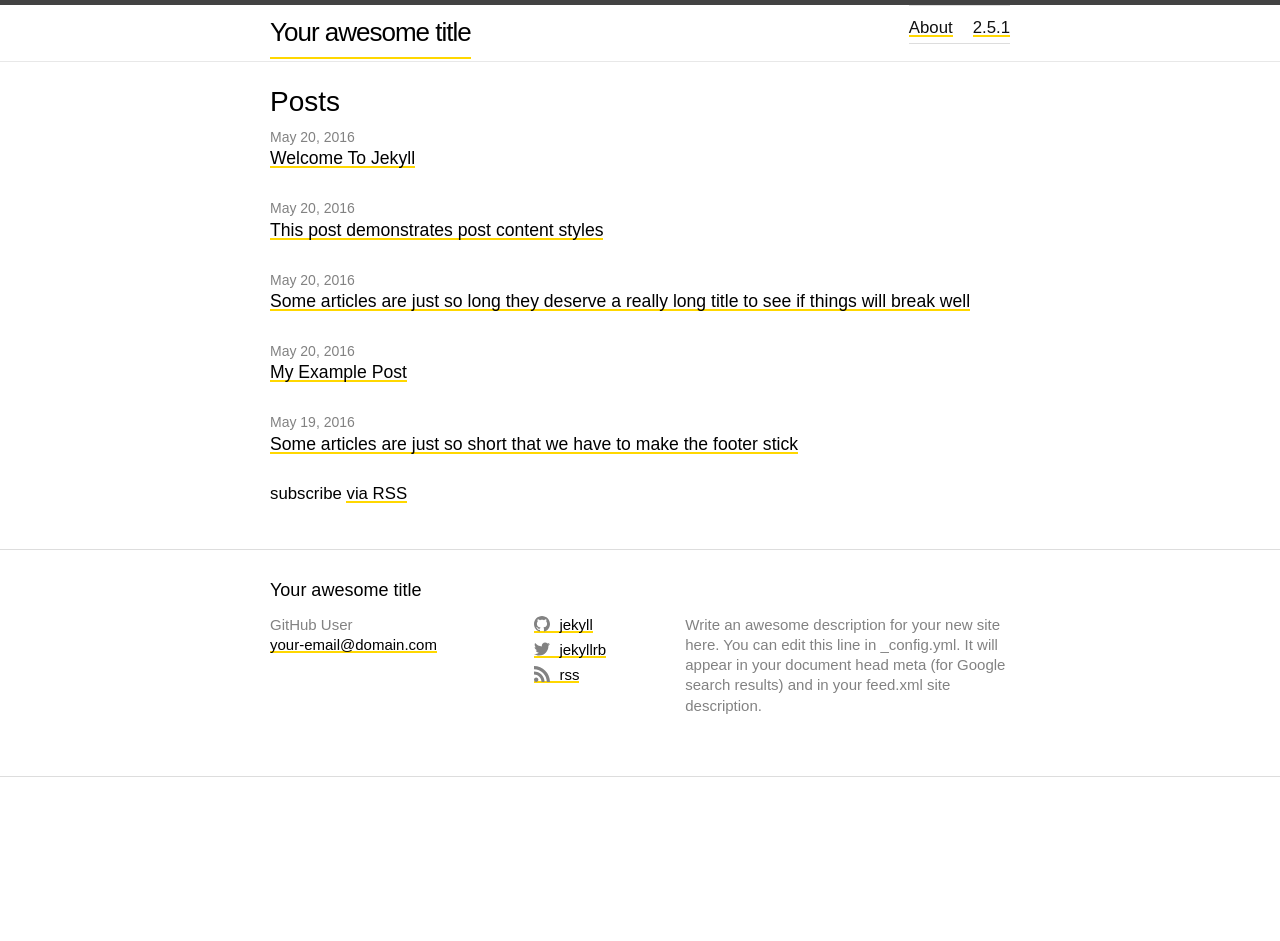
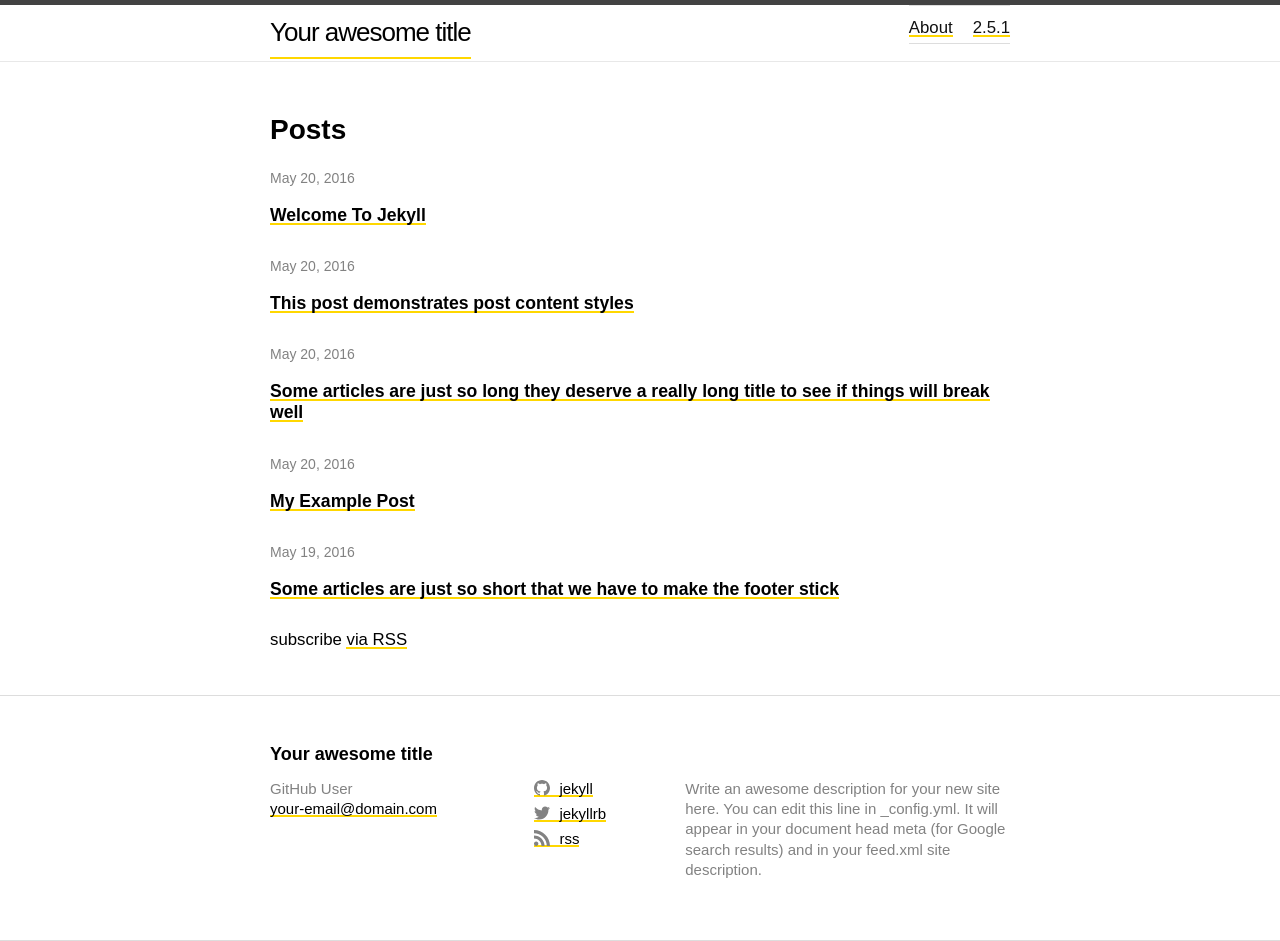
Before and after one commit to avilagrijalva/avilagrijalva.github.io, a Jekyll site: the page built from index.md, in a window 1280 px wide. Built offline with Jekyll 4.4.1, drawn with Linux system fonts in a browser that asks for light colours; before the commit the page ends 900 px from its top, so only the background shows below that.

```diff
--- a/_sass/minima/_base.scss
+++ b/_sass/minima/_base.scss
@@ -100,10 +100,27 @@ li {
  * Headings
  */
 h1, h2, h3, h4, h5, h6 {
-  font-weight: $base-font-weight;
+  margin: 1em 0;
 }
 
-
+h1 {
+	font-size: 1.5em;
+}
+h2 {
+	font-size: 1.25em;
+}
+h3 {
+	font-size: 1em;
+}
+h4 {
+	font-size: .93em;
+}
+h5{
+	font-size: .87em;
+}
+h6 {
+	font-size: .8em;
+}
 
 /**
  * Links
--- a/_sass/minima/_layout.scss
+++ b/_sass/minima/_layout.scss
@@ -109,7 +109,6 @@
  * Site footer
  */
 .site-footer {
-  border-top: 1px solid $grey-color-light;
   padding: $spacing-unit 0;
   border-bottom: solid 1px #ddd;
   border-top: solid 1px #ddd;
```
